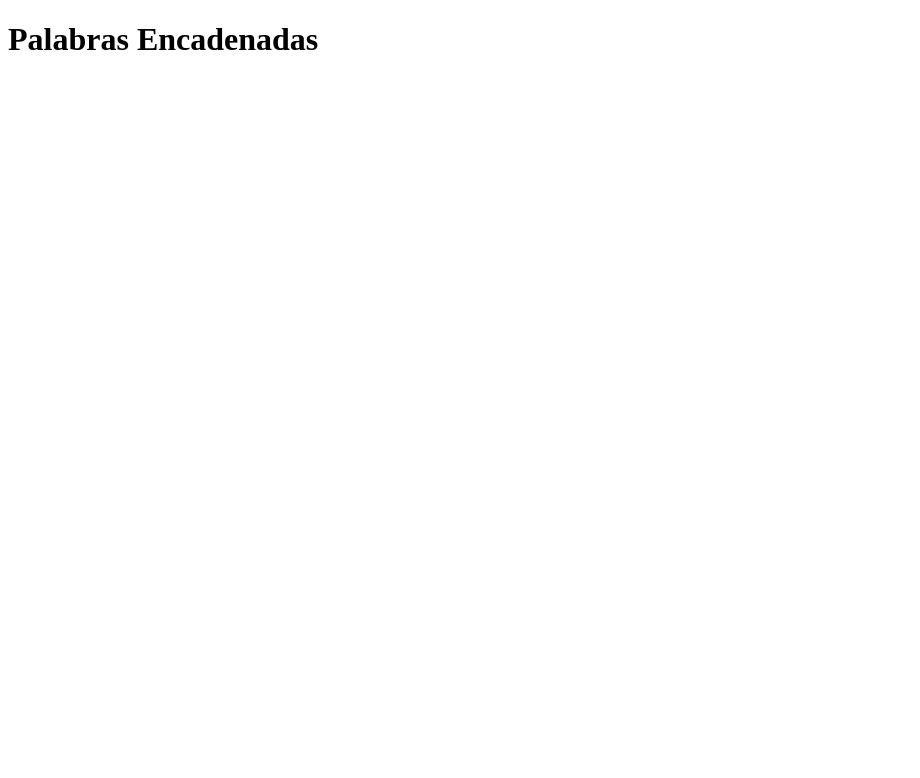
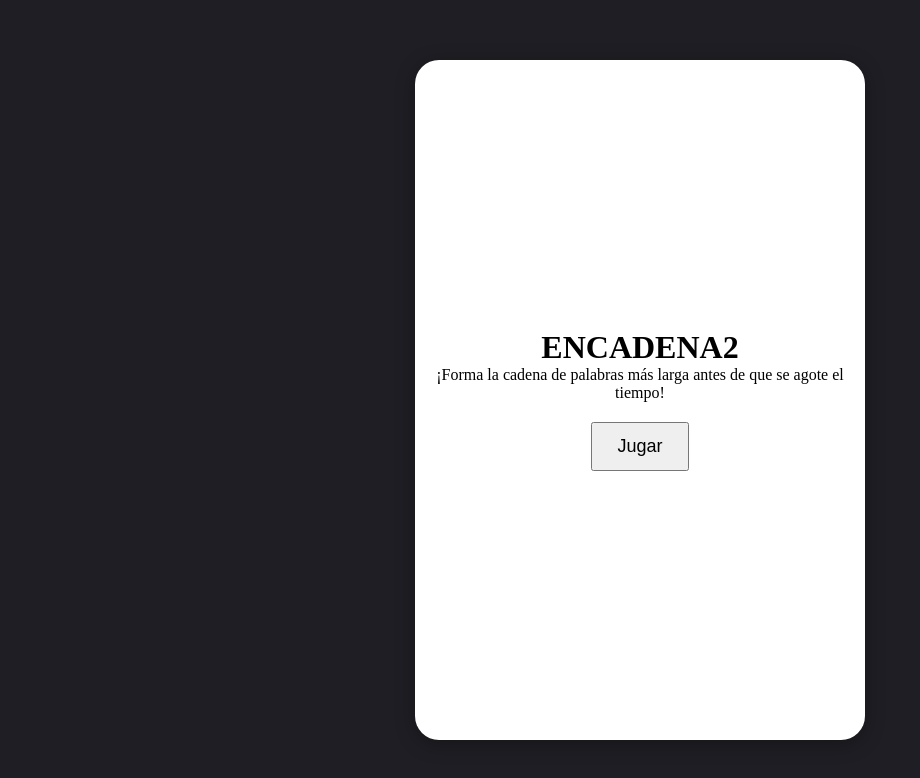
Before and after one commit to tomieaguirre/unq-ui-tomi-aguirre-trabajo-final, a React (Vite) app: page / in a window 1280 px wide. Shown: the top 778 px of the page, without its empty margins (0-920 px from the left). Built offline with nearby package versions, Linux system fonts and the light colour scheme.

Commit message:
feat: add layout, global css variables and basic structural views

```diff
--- a/src/App.jsx
+++ b/src/App.jsx
@@ -1,11 +1,41 @@
-import './index.css'
+import React, { useState } from 'react';
+import { Layout } from './components/Layout';
+import { HomeView } from './views/HomeView';
+import { GameView } from './views/GameView';
+import { GameOverView } from './views/GameOverView';
 
 function App() {
+  // States: 'HOME', 'GAME', 'GAMEOVER'
+  const [currentView, setCurrentView] = useState('HOME');
+  const [finalScore, setFinalScore] = useState(0);
+
+  const startGame = () => setCurrentView('GAME');
+
+  const endGame = (score = 12) => { // número mock temporal para testear
+    setFinalScore(score);
+    setCurrentView('GAMEOVER');
+  };
+
+  const goToHome = () => {
+    setFinalScore(0);
+    setCurrentView('HOME');
+  };
+
   return (
-    <main>
-      <h1>Palabras Encadenadas</h1>
-    </main>
-  )
+    <Layout>
+      {currentView === 'HOME' && (
+        <HomeView onStartGame={startGame} />
+      )}
+
+      {currentView === 'GAME' && (
+        <GameView onGameOver={() => endGame(25)} />
+      )}
+
+      {currentView === 'GAMEOVER' && (
+        <GameOverView score={finalScore} onRestart={goToHome} />
+      )}
+    </Layout>
+  );
 }
 
-export default App
+export default App;
--- /dev/null
+++ b/src/components/Layout.css
@@ -0,0 +1,30 @@
+/* Fondo exterior que ocupa toda la pantalla */
+.layout-backdrop {
+  display: flex;
+  justify-content: center;
+  align-items: center;
+  min-height: 100vh;
+  width: 100vw;
+  background-color: var(--color-background);
+}
+
+/* Contenedor principal del juego */
+.layout-container {
+  display: flex;
+  flex-direction: column;
+  width: 100%;
+  height: var(--container-height-mobile);
+  background-color: var(--color-surface);
+  box-shadow: var(--shadow-card);
+  overflow: hidden;
+  position: relative;
+}
+
+/* En pantallas más grandes (PC / Tablet) se comporta como una tarjeta centrada */
+@media (min-width: 480px) {
+  .layout-container {
+    max-width: var(--container-max-width);
+    height: var(--container-height-desktop);
+    border-radius: var(--border-radius-card);
+  }
+}
--- /dev/null
+++ b/src/components/Layout.jsx
@@ -0,0 +1,12 @@
+import React from 'react';
+import './Layout.css';
+
+export const Layout = ({ children }) => {
+  return (
+    <div className="layout-backdrop">
+      <main className="layout-container">
+        {children}
+      </main>
+    </div>
+  );
+};
--- a/src/index.css
+++ b/src/index.css
@@ -0,0 +1,51 @@
+/* ============================================
+   TOKENS DE DISEÑO (Variables globales)
+   ============================================ */
+:root {
+  /* Colores base */
+  --color-background: #1e1e24;   /* Fondo exterior (oscuro) */
+  --color-surface: #ffffff;      /* Fondo del contenedor del juego */
+  --color-primary: #3b82f6;      /* Color de acento (ej. botones) */
+  --color-text: #1f2937;         /* Color de texto principal */
+
+  /* Sombras */
+  --shadow-card: 0 4px 20px rgba(0, 0, 0, 0.3);
+
+  /* Espaciados */
+  --spacing-small: 8px;
+  --spacing-medium: 16px;
+  --spacing-large: 24px;
+
+  /* Tipografía */
+  --font-size-large: 24px;
+  --font-size-medium: 18px;
+
+  /* Bordes */
+  --border-radius-card: 24px;
+
+  /* Tamaños de contenedor */
+  --container-max-width: 450px;
+  --container-height-mobile: 100vh;
+  --container-height-desktop: 85vh;
+}
+
+/* ============================================
+   RESET GLOBAL
+   ============================================ */
+* {
+  margin: 0;
+  padding: 0;
+  box-sizing: border-box;
+}
+
+html,
+body {
+  height: 100%;
+  width: 100%;
+  background-color: var(--color-background);
+}
+
+#root {
+  height: 100%;
+  width: 100%;
+}
--- /dev/null
+++ b/src/views/GameOverView.jsx
@@ -0,0 +1,13 @@
+import React from 'react';
+
+export const GameOverView = ({ score, onRestart }) => {
+  return (
+    <div style={{ display: 'flex', flexDirection: 'column', alignItems: 'center', justifyContent: 'center', height: '100%', padding: '20px', textAlign: 'center' }}>
+      <h2>¡Fin de la partida!</h2>
+      <h3>Puntaje Final: {score} pts</h3>
+      <button onClick={onRestart} style={{ marginTop: '20px', padding: '12px 24px', fontSize: '18px', cursor: 'pointer' }}>
+        Volver a intentar
+      </button>
+    </div>
+  );
+};
--- /dev/null
+++ b/src/views/GameView.jsx
@@ -0,0 +1,19 @@
+import React from 'react';
+
+export const GameView = ({ onGameOver }) => {
+  return (
+    <div style={{ display: 'flex', flexDirection: 'column', justifyContent: 'space-between', height: '100%', padding: '20px' }}>
+      <div>
+        <h3>Puntaje: 0 | Tiempo: 15s</h3>
+      </div>
+      <div style={{ textAlign: 'center' }}>
+        <p>Aquí irá la lista de palabras...</p>
+      </div>
+      <div>
+        <button onClick={onGameOver} style={{ width: '100%', padding: '12px', cursor: 'pointer' }}>
+          Forzar Fin de Juego (Test)
+        </button>
+      </div>
+    </div>
+  );
+};
--- /dev/null
+++ b/src/views/HomeView.jsx
@@ -0,0 +1,13 @@
+import React from 'react';
+
+export const HomeView = ({ onStartGame }) => {
+  return (
+    <div style={{ display: 'flex', flexDirection: 'column', alignItems: 'center', justifyContent: 'center', height: '100%', padding: '20px', textAlign: 'center' }}>
+      <h1>ENCADENA2</h1>
+      <p>¡Forma la cadena de palabras más larga antes de que se agote el tiempo!</p>
+      <button onClick={onStartGame} style={{ marginTop: '20px', padding: '12px 24px', fontSize: '18px', cursor: 'pointer' }}>
+        Jugar
+      </button>
+    </div>
+  );
+};
```
